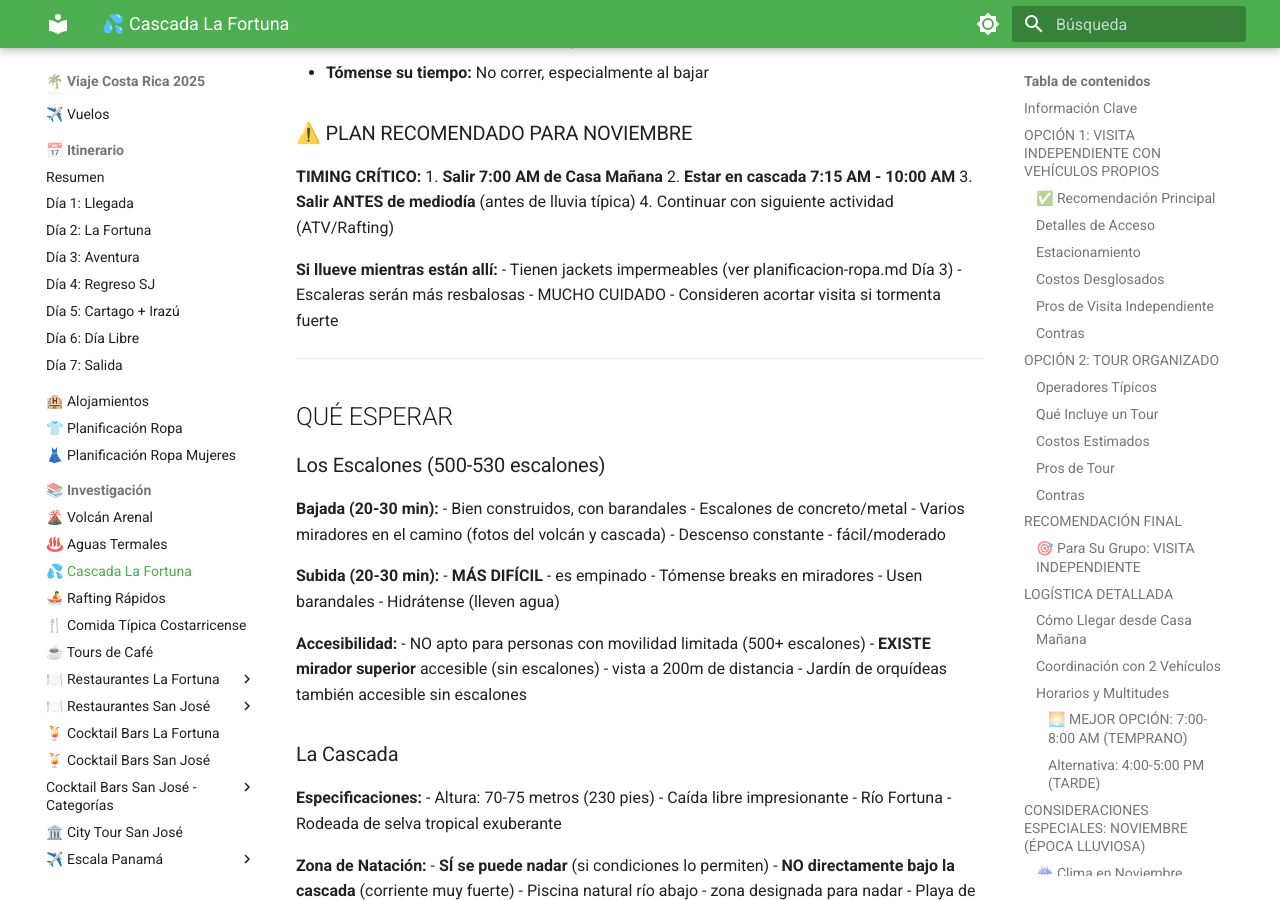
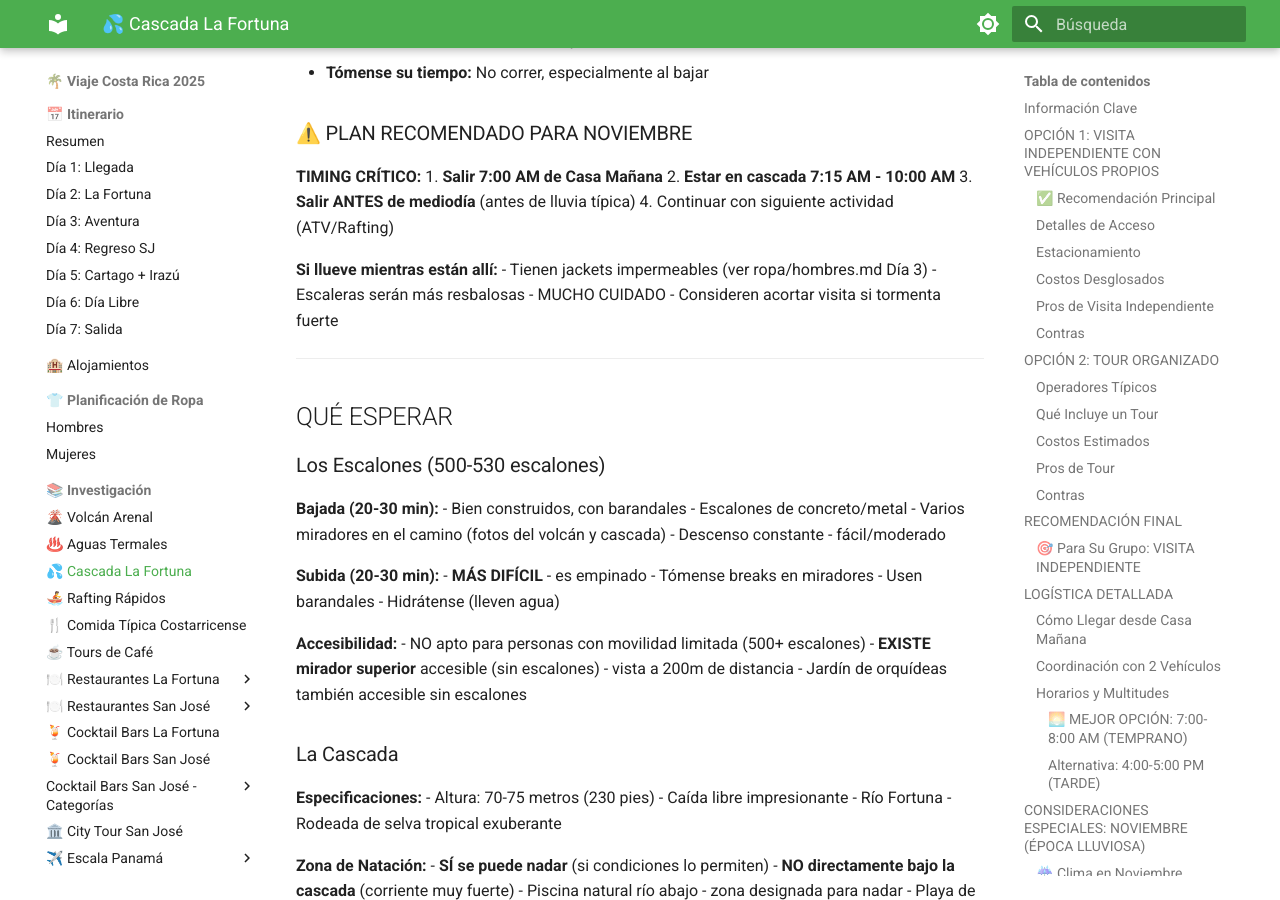
Before and after one commit to jvelez79/costa-rica, an MkDocs documentation site: the page built from docs/investigacion/cascada-la-fortuna.md, in a window 1280 px wide and 900 px high, scrolled down 4888 px. Built offline with MkDocs 1.6.1 and Material for MkDocs 9.7.7, drawn with Linux system fonts in a browser that asks for light colours; some of the changed text lies outside the part shown.

Commit message:
Reorganize Planificación de Ropa: divide into Hombres/Mujeres subsections
CHANGES:
- Create new docs/ropa/ directory
- Move planificacion-ropa.md → ropa/hombres.md (236 lines)
- Move planificacion-ropa-mujeres.md → ropa/mujeres.md (558 lines)
- Update mkdocs.yml: single collapsible "Planificación de Ropa" section
  - Subsections: Hombres, Mujeres
- Fix all cross-references in other files

STRUCTURE:
Before:
- planificacion-ropa.md (separate top-level entry)
- planificacion-ropa-mujeres.md (separate top-level entry)

After:
- ropa/
  - hombres.md
  - mujeres.md
- Single collapsible nav section

RESULT:
- Cleaner navigation (2 entries → 1 section)
- Consistent with restaurant/itinerario structure
- Easy to find gender-specific recommendations
- Follows structure rules from CLAUDE.md
- Build clean (1.32 seconds)

🤖 Generated with [Claude Code](https://claude.com/claude-code)

Co-Authored-By: Claude <noreply@anthropic.com>

```diff
--- a/docs/investigacion/cascada-la-fortuna.md
+++ b/docs/investigacion/cascada-la-fortuna.md
@@ -203,7 +203,7 @@ La mayoría de tours en La Fortuna combinan la cascada con otras actividades:
 4. Continuar con siguiente actividad (ATV/Rafting)
 
 **Si llueve mientras están allí:**
-- Tienen jackets impermeables (ver planificacion-ropa.md Día 3)
+- Tienen jackets impermeables (ver ropa/hombres.md Día 3)
 - Escaleras serán más resbalosas - MUCHO CUIDADO
 - Consideren acortar visita si tormenta fuerte
 
@@ -300,7 +300,7 @@ La mayoría de tours en La Fortuna combinan la cascada con otras actividades:
 - ✅ **Agua embotellada** (hidratación durante subida)
 - ✅ **Protector solar biodegradable** (aplicar ANTES de bajar)
 - ✅ **Repelente de insectos** (selva tropical)
-- ✅ **Jacket impermeable** (CRÍTICO en noviembre - ver planificacion-ropa.md)
+- ✅ **Jacket impermeable** (CRÍTICO en noviembre - ver ropa/hombres.md)
 
 ### Recomendado
 
--- a/mkdocs.yml
+++ b/mkdocs.yml
@@ -61,8 +61,9 @@ nav:
   - 'Día 6: Día Libre': itinerario/dia-6.md
   - 'Día 7: Salida': itinerario/dia-7.md
 - '🏨 Alojamientos': alojamientos.md
-- '👕 Planificación Ropa': planificacion-ropa.md
-- '👗 Planificación Ropa Mujeres': planificacion-ropa-mujeres.md
+- '👕 Planificación de Ropa':
+  - 'Hombres': ropa/hombres.md
+  - 'Mujeres': ropa/mujeres.md
 - '📚 Investigación':
   # Volcán Arenal
   - '🌋 Volcán Arenal': investigacion/volcan-arenal.md
```
Also changed, not shown: docs/index.md (+1 -1 lines), docs/itinerario/resumen.md (+1 -1 lines), docs/ropa/hombres.md (renamed from docs/planificacion-ropa.md), docs/ropa/mujeres.md (renamed from docs/planificacion-ropa-mujeres.md).
